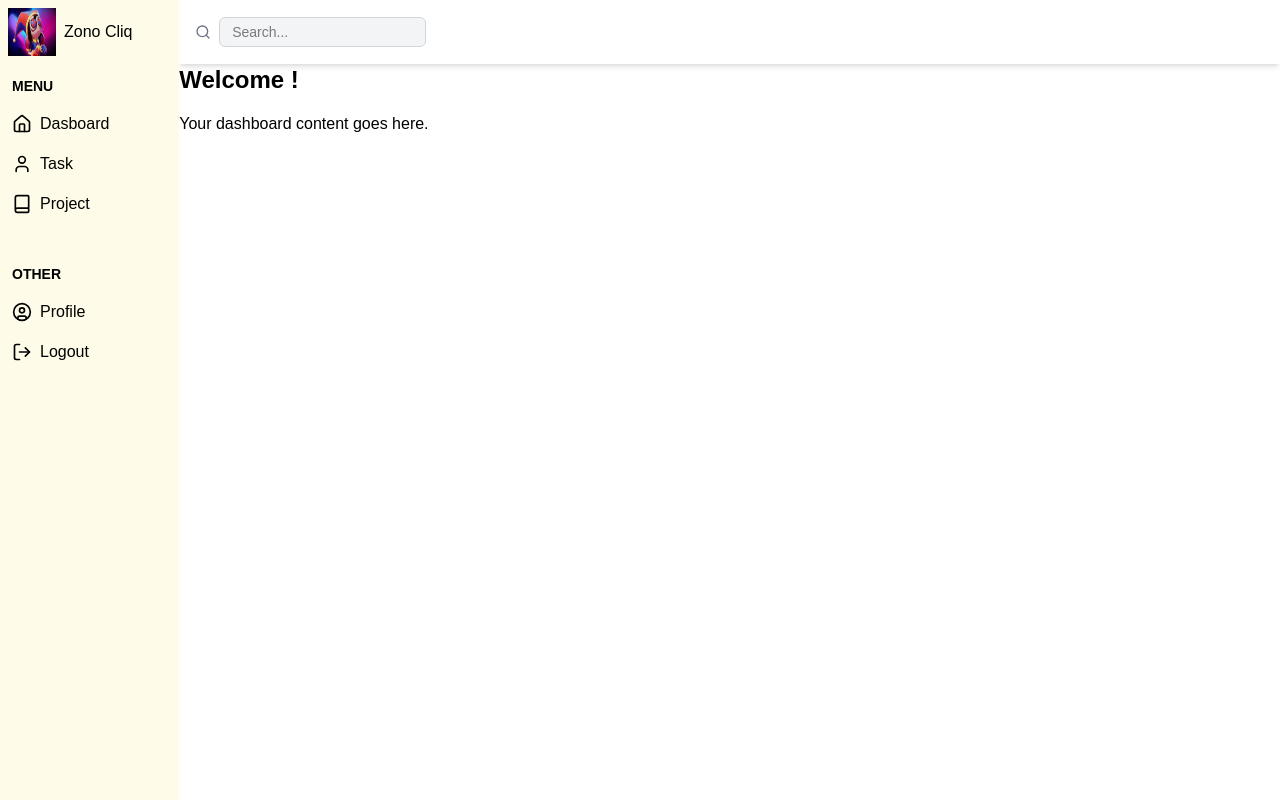
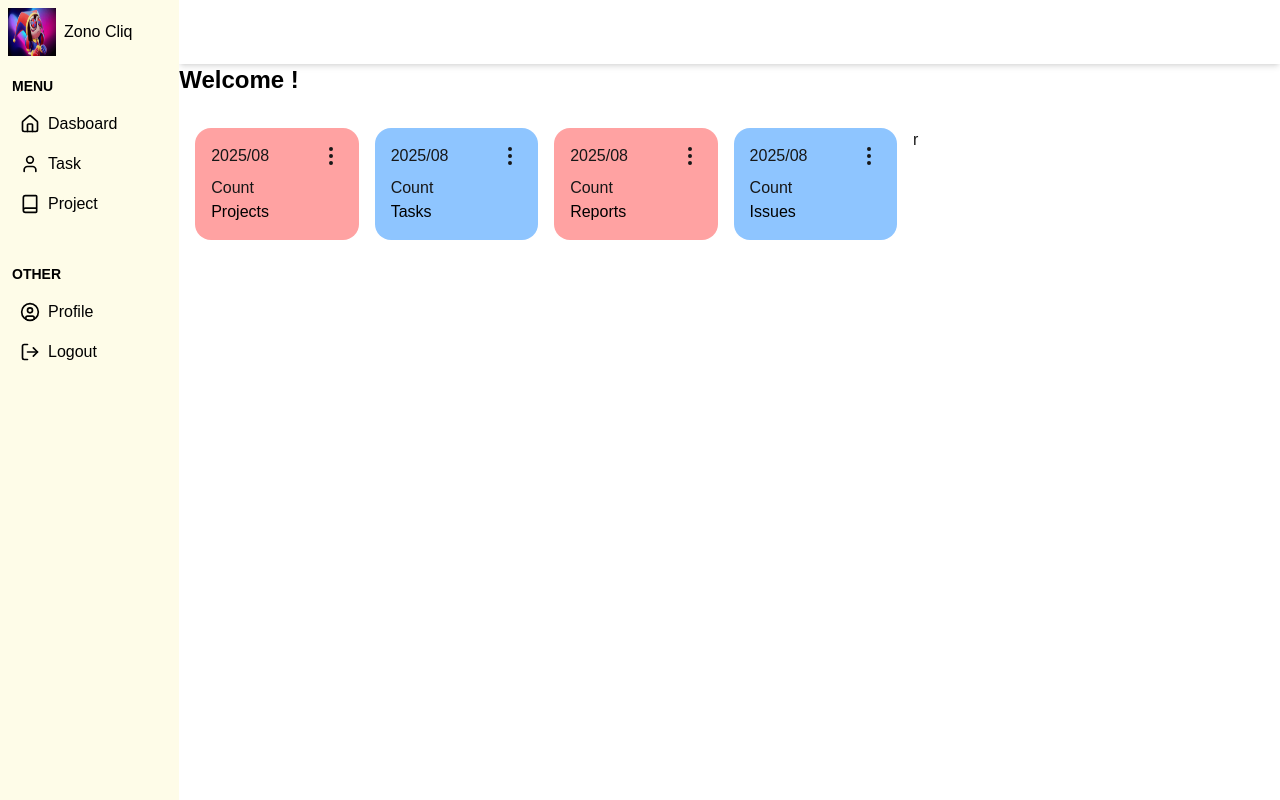
Before and after one commit to yasirarafath-muvnw/frontend, a Next.js app: page /dashboard in a window 1280 px wide. Built offline with nearby package versions, Linux system fonts and the light colour scheme.

Commit message:
update admin page

```diff
--- a/app/dashboard/page.js
+++ b/app/dashboard/page.js
@@ -1,5 +1,6 @@
 "use client";
 
+import Adminpage from "@/components/AdminPage";
 import { useAuth } from "@/context/authContext";
 import { useEffect } from "react";
 
@@ -18,7 +19,7 @@ export default function DashboardPage() {
   return (
     <div>
       <h2 className="text-2xl font-bold mb-4 text-black">Welcome {user ? user.name : null}!</h2>
-      <p className="text-black">Your dashboard content goes here.</p>
+      <Adminpage></Adminpage>
     </div>
   );
 }
--- a/app/dashboard/profile/page.js
+++ b/app/dashboard/profile/page.js
@@ -89,7 +89,7 @@ export default function ProfilePage() {
 
   return (
     <div className="min-h-screen flex items-center justify-center bg-gray-100 px-4">
-      <div className="w-full max-w-2xl bg-white shadow-lg rounded-2xl px-8 py-4">
+      <div className="w-full max-w-2xl bg-white shadow-lg rounded-2xl px-8 py-8">
         <div className="flex justify-between items-center mb-4">
           <h2 className="text-3xl font-semibold text-gray-900">
             Profile Details
--- /dev/null
+++ b/components/AdminPage.jsx
@@ -0,0 +1,30 @@
+import UserCard from "./UserCard"
+
+const Adminpage = () => {
+    return (
+        <>
+            <div className="flex p-4 gap-4 flex-col md:flex-row">
+                {/* LEFT */}
+                <div className="w-full lg:w-2/3">
+                    {/* USER CARDS */}
+                    <div className="flex flex-col md:flex-row gap-4">
+                        <UserCard type='Projects' />
+                        <UserCard type='Tasks' />
+                        <UserCard type='Reports' />
+                        <UserCard type='Issues' />
+                    </div>
+                    <div>
+                        {/* <CountChart /> */}
+                    </div>
+                </div>
+
+                {/* RIGHT */}
+                <div className="w-full lg:w-1/3">
+                    r
+                </div>
+            </div>
+        </>
+    )
+}
+
+export default Adminpage
--- a/components/LoginForm.jsx
+++ b/components/LoginForm.jsx
@@ -58,7 +58,7 @@ export default function LoginForm() {
           type="email"
           {...register("email")}
           className="w-full border text-gray-800 border-gray-300 focus:border-blue-500 focus:ring-blue-500 rounded-md px-3 py-2 mt-1"
-          placeholder="you@example.com"
+          placeholder="Enter your Email"
         />
         {errors.email && (
           <p className="text-red-500 text-sm">{errors.email.message}</p>
@@ -71,7 +71,7 @@ export default function LoginForm() {
           type="password"
           {...register("password")}
           className="w-full border text-gray-800 border-gray-300 focus:border-blue-500 focus:ring-blue-500 rounded-md px-3 py-2 mt-1"
-          placeholder="••••••••"
+          placeholder="********"
         />
         {errors.password && (
           <p className="text-red-500 text-sm">{errors.password.message}</p>
--- a/components/Menue.js
+++ b/components/Menue.js
@@ -33,19 +33,6 @@ const menuItems = [
         href: "/dashboard/project",
         visible: ["admin", "teacher"],
       },
-
-      //   {
-      //     icon: User,
-      //     label: "Parents",
-      //     href: "/list/parents",
-      //     visible: ["admin", "teacher"],
-      //   },
-      //   {
-      //     icon: Book,
-      //     label: "Subjects",
-      //     href: "/list/subjects",
-      //     visible: ["admin"],
-      //   },
     ],
   },
   {
@@ -57,12 +44,6 @@ const menuItems = [
         href: "/dashboard/profile",
         visible: ["admin", "teacher", "student", "parent"],
       },
-      //   {
-      //     icon: Settings,
-      //     label: "Settings",
-      //     href: "/settings",
-      //     visible: ["admin", "teacher", "student", "parent"],
-      //   },
       {
         icon: LogOut,
         label: "Logout",
@@ -85,11 +66,13 @@ export default function Menue({ triggerLogoutModal }) {
             const Icon = item.icon;
             const isLogout = item.label.toLowerCase() === "logout";
 
+            const hoverClasses = "hover:bg-gray-100 hover:text-amber-500 transition-colors duration-200 rounded-md px-2";
+
             return isLogout ? (
               <button
                 key={itemIdx}
                 onClick={triggerLogoutModal}
-                className="flex items-center gap-2 py-2 hover:text-amber-500 justify-center lg:justify-start w-full text-left"
+                className={`flex items-center gap-2 py-2 justify-center lg:justify-start w-full text-left ${hoverClasses}`}
               >
                 <Icon size={20} color="black" />
                 <span className="text-black hidden lg:block">{item.label}</span>
@@ -98,7 +81,7 @@ export default function Menue({ triggerLogoutModal }) {
               <Link
                 href={item.href}
                 key={itemIdx}
-                className="flex items-center gap-2 py-2 hover:text-amber-500 justify-center lg:justify-start"
+                className={`flex items-center gap-2 py-2 justify-center lg:justify-start w-full ${hoverClasses}`}
               >
                 <Icon size={20} color="black" />
                 <span className="text-black hidden lg:block">{item.label}</span>
--- a/components/Navbar.js
+++ b/components/Navbar.js
@@ -7,12 +7,12 @@ function Navbar() {
     <nav className="flex items-center h-16 justify-between px-4 py-3 bg-white shadow-md">
 
       <div className="flex items-center gap-2">
-        <Search size={16} className="text-gray-500" />
-        <input
+        {/* <Search size={16} className="text-gray-500" /> */}
+        {/* <input
           type="text"
           placeholder="Search..."
           className="px-3 py-1 rounded-md border border-gray-300 bg-gray-100 text-sm text-black focus:outline-none focus:ring-2 focus:ring-blue-500"
-        />
+        /> */}
       </div>
 
 
--- /dev/null
+++ b/components/UserCard.jsx
@@ -0,0 +1,16 @@
+import { EllipsisVertical } from "lucide-react"
+
+const UserCard = ({ item, type }) => {
+    return (
+        <div className="flex bg-amber-200 flex-1 rounded-2xl p-4 flex-col even:bg-blue-300 odd:bg-red-300">
+            <div className="flex-row justify-between flex pb-2">
+                <span>2025/08</span>
+                <EllipsisVertical/>
+            </div>
+            <h1>Count</h1>
+            <p className="text-black">{type}</p>
+        </div>
+    )
+}
+
+export default UserCard
```
